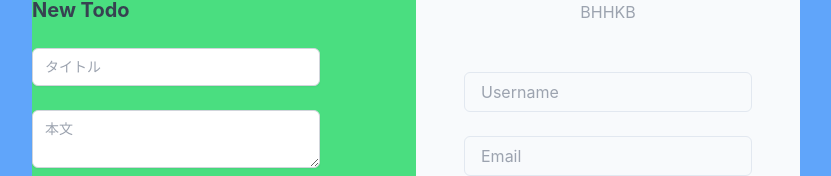
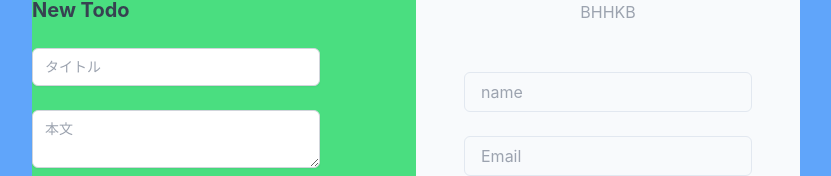
Before and after one commit to omegamaster86/portfolio1, a Next.js app in the folder front/: page /register in a window 1280 px wide. Shown: the part 230-406 px from the top of the page, without its empty margins (224-1055 px from the left). Built offline with nearby package versions, Linux system fonts and the light colour scheme; no server answers.

Commit message:
password_confirmation: を削除

```diff
--- a/front/pages/components/emailpassword.tsx
+++ b/front/pages/components/emailpassword.tsx
@@ -15,10 +15,9 @@ import { FormErrors, FormValues } from '../../types/interface';
 
 export const EmailPassword = () => {
   const [formData, setFormData] = useState({
-    username: '',
+    name: '',
     email: '',
     password: '',
-    password_confirmation: '',
   });
   const [errors, setErrors] = useState<FormErrors>({});
   const [show, setShow] = useState(false);
@@ -54,7 +53,7 @@ export const EmailPassword = () => {
     // const newErrors = validate(formData);
     // if (Object.keys(newErrors).length === 0) {
       try {
-        await axios.post(`${process.env.NEXT_PUBLIC_API_URL}/registers`, {
+        await axios.post(`${process.env.NEXT_PUBLIC_API_URL}/users`, {
           user: formData,
         });
         router.push('/login');
@@ -70,17 +69,17 @@ export const EmailPassword = () => {
     <form onSubmit={handleSubmit}>
       <VStack spacing={4} align="flex-start">
         {/* Username Field */}
-        <FormControl isInvalid={errors.username}>
-          <FormLabel htmlFor="username"></FormLabel>
+        <FormControl isInvalid={errors.name}>
+          <FormLabel htmlFor="name"></FormLabel>
           <Input
-            id="username"
+            id="name"
             name="username"
             type="text"
-            placeholder="Username"
+            placeholder="name"
             onChange={handleChange}
-            value={formData.username}
+            value={formData.name}
           />
-          <FormErrorMessage>{errors.username}</FormErrorMessage>
+          <FormErrorMessage>{errors.name}</FormErrorMessage>
         </FormControl>
         {/* Email Field */}
         <FormControl isInvalid={errors.email}>
```
